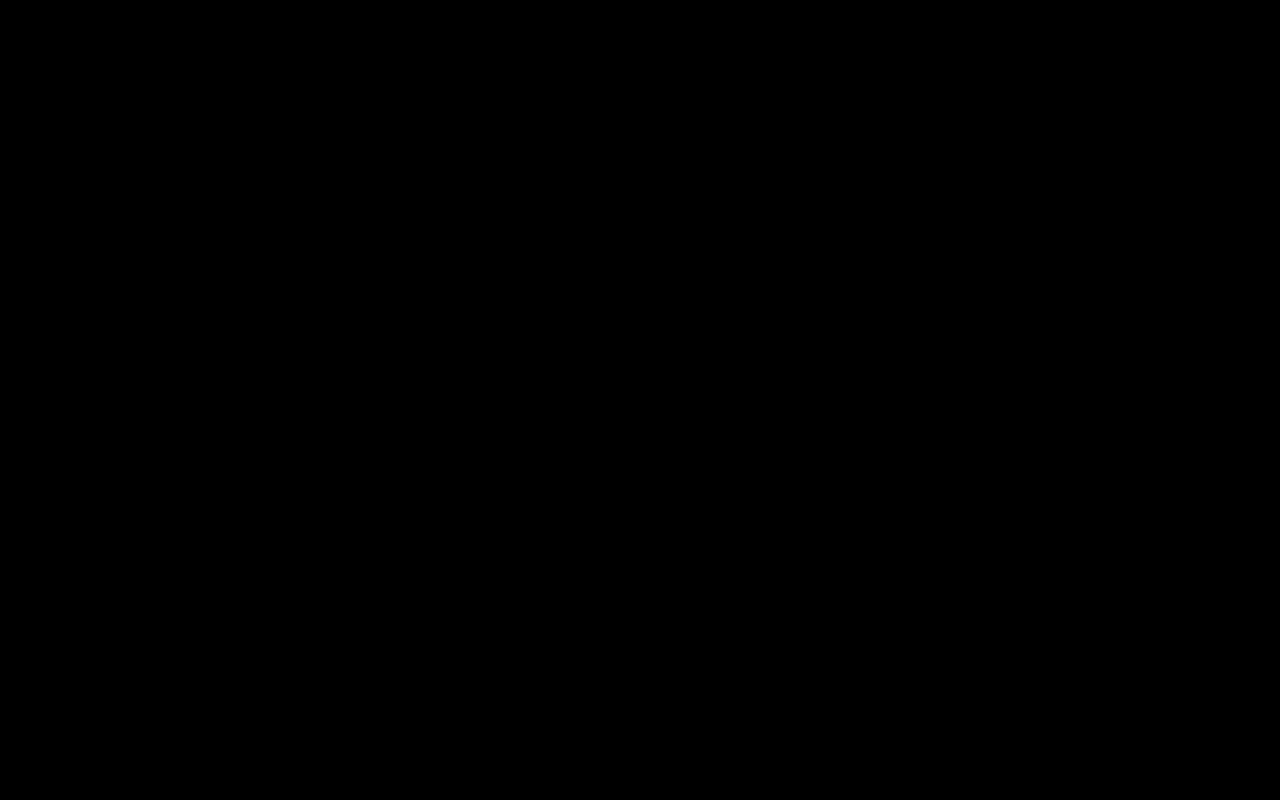
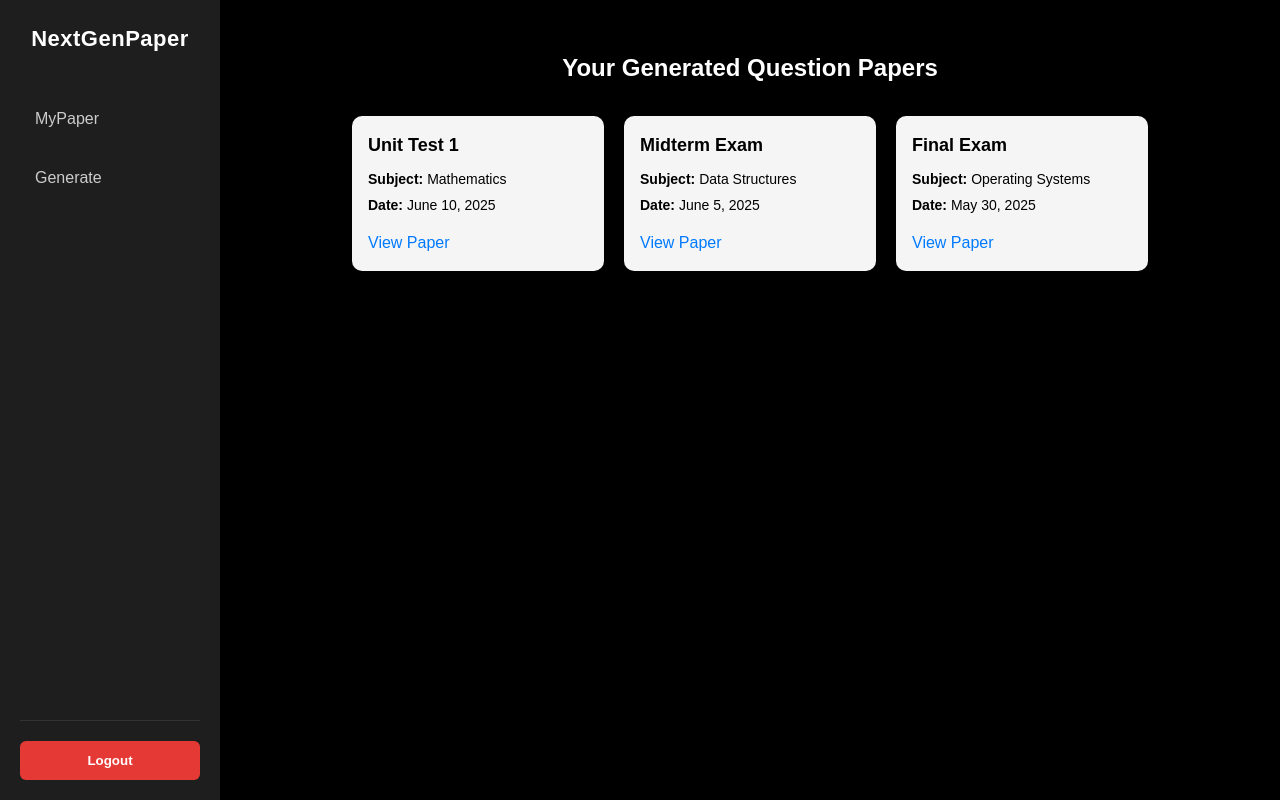
Before and after one commit to AGTechathon/Incepita, a React (Vite) app in the folder frontend/: page /QuestionPapers in a window 1280 px wide. Before the commit this address had no page. Built offline with nearby package versions, Linux system fonts and the light colour scheme.

Commit message:
UI: Added my-papers-page

```diff
--- a/frontend/src/App.jsx
+++ b/frontend/src/App.jsx
@@ -1,34 +1,34 @@
-import Navbar from "./components/navbar/Navbar"
-import { Link } from 'react-router-dom';
-import { Routes, Route } from 'react-router-dom';
+import Navbar from "./components/navbar/Navbar";
+import { Routes, Route, useLocation } from 'react-router-dom';
 import Login from './components/login/Login.jsx';
 import Register from "./components/register/Register.jsx";
 import Sidebar from './components/sidebar/Sidebar.jsx';
-import { useLocation } from "react-router-dom";
 import GeneratePaper from "./components/generatepaper/GeneratePaper.jsx";
+import QuestionPapers from './components/questionPapers/QuestionPapers.jsx';
+import Homepage from "./components/homepage/Homepage.jsx";
 
 function App() {
-
-  const location = useLocation()
-  // const hideside = ['/login' , '/register' , "/" ]
-  const shownav = ['/','/login','/register']
+  const location = useLocation();
+  const shownav = ['/', '/login', '/register'];
   const shouldShowNavbar = shownav.includes(location.pathname);
 
-  return(
-     <>
-      {/* <Navbar /> */}
-      {shouldShowNavbar && <Navbar/> }
-
+  return (
+    <>
+      {shouldShowNavbar && <Navbar />}
 
       <Routes>
-        {/* <Route path="/mypaper" element={<MyPaper />} />
-        <Route path="/generate" element={<Generate />} /> */}
-        <Route path="/:username/generatepaper" element={<GeneratePaper />} />
+        <Route path="/" element={<Homepage />} />
         <Route path="/login" element={<Login />} />
         <Route path="/register" element={<Register />} />
+        <Route path="/:username/generatepaper" element={<GeneratePaper />} />
+        <Route path="/:username/papers" element={<QuestionPapers />} />
+
+        {/* Optional future routes */}
+        <Route path="/QuestionPapers" element={<QuestionPapers />} />
+        <Route path="/generatepaper" element={<GeneratePaper />} />
       </Routes>
     </>
-  )
+  );
 }
 
-export default App
+export default App;
--- a/frontend/src/components/generatepaper/GeneratePaper.jsx
+++ b/frontend/src/components/generatepaper/GeneratePaper.jsx
@@ -1,32 +1,27 @@
-import React, { useState } from 'react';
+import React, { useState, useEffect } from 'react';
 import './GeneratePaper.css';
 import Sidebar from '../sidebar/Sidebar.jsx';
 import { useParams, useNavigate } from 'react-router-dom';
-import { useEffect } from 'react';
 
 const bloomLevels = ['Remember', 'Understand', 'Apply', 'Analyze', 'Evaluate', 'Create'];
 
 const GeneratePaper = () => {
-
     const navigate = useNavigate();
     const { username } = useParams();
-
 
     useEffect(() => {
         const storedUser = localStorage.getItem("username");
         const token = localStorage.getItem("token");
 
-        if (!token || storedUser !== username) {
-            navigate("/login");
-        }
+        console.log("Stored Username:", storedUser);
+        console.log("URL Username Param:", username);
+        console.log("Token:", token);
     }, [username, navigate]);
-
 
     const [curriculumFile, setCurriculumFile] = useState(null);
     const [paperFormatFile, setPaperFormatFile] = useState(null);
     const [weights, setWeights] = useState(Array(6).fill(0));
     const [error, setError] = useState('');
-
 
     const handleFileChange = (e, setFile) => {
         const file = e.target.files[0];
@@ -62,7 +57,6 @@ const GeneratePaper = () => {
 
     return (
         <div className="page-wrapper">
-
             <Sidebar />
 
             <div className="generate-paper-container-with-sidebar">
@@ -117,8 +111,7 @@ const GeneratePaper = () => {
                         className="generate-button"
                         onClick={() => {
                             console.log("Generating paper...");
-
-
+                            // Add backend call or logic here
                         }}
                     >
                         Generate Paper
--- a/frontend/src/components/homepage/Homepage.css
+++ b/frontend/src/components/homepage/Homepage.css
@@ -1,65 +1,52 @@
+/* Background and Layout */
 .homepage-container {
-  position: relative;
   height: 100vh;
-  background: linear-gradient(120deg, #0a0f33, #0f1e47);
+  background: linear-gradient(135deg, #0f2027, #203a43, #2c5364);
   display: flex;
   align-items: center;
   justify-content: center;
+  padding: 0 5%;
+  position: relative;
+  color: #fff;
+  text-align: center;
   overflow: hidden;
 }
 
-.overlay {
-  position: absolute;
-  top: 0;
-  left: 0;
-  height: 100%;
-  width: 100%;
-  background-image: url('https://images.unsplash.com/photo-1532012197267-da84d127e765?ixlib=rb-4.0.3&auto=format&fit=crop&w=1050&q=80');
-  background-size: cover;
-  background-position: center;
-  opacity: 0.08;
-  z-index: 1;
+/* Hero Text */
+.hero-content {
+  max-width: 800px;
+  z-index: 2;
+  backdrop-filter: blur(12px);
+  background-color: rgba(255, 255, 255, 0.05);
+  padding: 40px;
+  border-radius: 20px;
+  border: 1px solid rgba(255, 255, 255, 0.1);
 }
 
-.intro-section {
-  position: relative;
-  z-index: 2;
-  text-align: center;
-  padding: 0 20px;
-  color: #ffffff;
-  max-width: 800px;
-  margin: auto;
-  animation: fadeIn 1s ease-out forwards;
-  opacity: 0;
+.hero-title {
+  font-size: 3rem;
+  font-weight: 800;
+  margin-bottom: 20px;
+  letter-spacing: 1px;
 }
 
-@keyframes fadeIn {
-  to {
-    opacity: 1;
-  }
+.hero-title span {
+  color: #00d4ff;
 }
 
-.intro-title {
-  font-size: 3.8rem;
-  font-weight: 800;
-  margin-bottom: 20px;
-  background: linear-gradient(to right, #00ffe0, #4e9fff);
-  -webkit-background-clip: text;
-  -webkit-text-fill-color: transparent;
+.hero-description {
+  font-size: 1.2rem;
+  margin-bottom: 10px;
+  color: #cfd8dc;
 }
 
-.intro-description {
-  font-size: 1.3rem;
-  margin-bottom: 10px;
-  color: #d1e9ff;
-}
-
-.intro-sub {
+.hero-sub {
   font-size: 1rem;
-  color: #a0c4e8;
+  color: #b0bec5;
   margin-bottom: 30px;
 }
 
+/* Buttons */
 .button-group {
   display: flex;
   gap: 20px;
@@ -67,54 +54,64 @@
   flex-wrap: wrap;
 }
 
-.cta-button,
-.secondary-button {
-  padding: 14px 28px;
+.btn-primary {
+  padding: 12px 24px;
+  background: #00d4ff;
   border: none;
-  border-radius: 30px;
+  color: #000;
+  font-weight: 600;
   font-size: 1rem;
-  font-weight: 600;
+  border-radius: 50px;
   cursor: pointer;
   transition: all 0.3s ease;
 }
 
-.cta-button {
-  background: linear-gradient(to right, #00ffe0, #4e9fff);
-  color: #0a0f33;
-  box-shadow: 0 8px 20px rgba(0, 255, 224, 0.3);
+.btn-primary:hover {
+  background: #00b6e0;
 }
 
-.cta-button:hover {
-  background: linear-gradient(to right, #00d6b3, #3e8fff);
-  box-shadow: 0 8px 28px rgba(0, 255, 224, 0.5);
-  transform: translateY(-2px);
+.btn-secondary {
+  padding: 12px 24px;
+  background: transparent;
+  border: 2px solid #00d4ff;
+  color: #00d4ff;
+  font-weight: 600;
+  font-size: 1rem;
+  border-radius: 50px;
+  cursor: pointer;
+  transition: all 0.3s ease;
 }
 
-.secondary-button {
-  background: transparent;
-  border: 2px solid #00ffe0;
-  color: #00ffe0;
+.btn-secondary:hover {
+  background: rgba(0, 212, 255, 0.1);
 }
 
-.secondary-button:hover {
-  background: #00ffe0;
-  color: #0a0f33;
-  transform: translateY(-2px);
-}
-
-/* Mobile Responsive */
+/* Responsive */
 @media (max-width: 768px) {
-  .intro-title {
-    font-size: 2.6rem;
+  .hero-title {
+    font-size: 2.2rem;
   }
 
-  .intro-description,
-  .intro-sub {
-    font-size: 1rem;
+  .hero-content {
+    padding: 25px;
   }
 
   .button-group {
     flex-direction: column;
-    gap: 12px;
+    gap: 15px;
   }
 }
+.hero-content {
+  animation: fadeInUp 0.8s ease-out;
+}
+
+@keyframes fadeInUp {
+  from {
+    opacity: 0;
+    transform: translateY(40px);
+  }
+  to {
+    opacity: 1;
+    transform: translateY(0);
+  }
+}
--- /dev/null
+++ b/frontend/src/components/questionPapers/QuestionPapers.css
@@ -0,0 +1,82 @@
+.question-container {
+  padding: 20px;
+  font-family: Arial, sans-serif;
+}
+
+h2 {
+  text-align: center;
+  margin-bottom: 30px;
+}
+
+.papers-grid {
+  display: flex;
+  gap: 20px;
+  flex-wrap: wrap;
+  justify-content: center;
+}
+.questionpapers-wrapper {
+  display: flex;
+  min-height: 100vh;
+  background-color: #000; /* optional for theme */
+  color: white;
+}
+
+.questionpapers-content {
+  flex: 1;
+  padding: 30px;
+  overflow-y: auto;
+}
+
+.papers-grid {
+  display: flex;
+  flex-wrap: wrap;
+  gap: 20px;
+}
+
+.paper-card {
+  background: #f1f1f1;
+  color: #000;
+  padding: 20px;
+  border-radius: 10px;
+  width: 250px;
+  box-shadow: 0 2px 8px rgba(0,0,0,0.2);
+  transition: transform 0.2s;
+}
+
+.paper-card:hover {
+  transform: scale(1.03);
+}
+
+.paper-card {
+  width: 220px;
+  background-color: #f5f5f5;
+  padding: 16px;
+  border-radius: 10px;
+  box-shadow: 0 4px 6px rgba(0, 0, 0, 0.1);
+  transition: transform 0.2s;
+}
+
+.paper-card:hover {
+  transform: translateY(-5px);
+}
+
+.paper-card h3 {
+  margin: 0 0 10px 0;
+  font-size: 18px;
+}
+
+.paper-card p {
+  margin: 5px 0;
+  font-size: 14px;
+}
+
+.paper-card a {
+  display: inline-block;
+  margin-top: 10px;
+  color: #007bff;
+  text-decoration: none;
+}
+
+.paper-card a:hover {
+  text-decoration: underline;
+}
--- /dev/null
+++ b/frontend/src/components/questionPapers/QuestionPapers.jsx
@@ -0,0 +1,54 @@
+import React from 'react';
+import './QuestionPapers.css';
+import Sidebar from '../sidebar/Sidebar';
+
+const questionPapers = [
+  {
+    title: 'Unit Test 1',
+    date: 'June 10, 2025',
+    subject: 'Mathematics',
+    file: 'unit1.pdf',
+  },
+  {
+    title: 'Midterm Exam',
+    date: 'June 5, 2025',
+    subject: 'Data Structures',
+    file: 'midterm.pdf',
+  },
+  {
+    title: 'Final Exam',
+    date: 'May 30, 2025',
+    subject: 'Operating Systems',
+    file: 'final.pdf',
+  },
+];
+
+function QuestionPapers() {
+  return (
+    <div className="questionpapers-wrapper">
+      <Sidebar />
+
+      <div className="questionpapers-content">
+        <h2>Your Generated Question Papers</h2>
+        <div className="papers-grid">
+          {questionPapers.map((paper, index) => (
+            <div className="paper-card" key={index}>
+              <h3>{paper.title}</h3>
+              <p><strong>Subject:</strong> {paper.subject}</p>
+              <p><strong>Date:</strong> {paper.date}</p>
+              <a
+                href={`/${paper.file}`}
+                target="_blank"
+                rel="noopener noreferrer"
+              >
+                View Paper
+              </a>
+            </div>
+          ))}
+        </div>
+      </div>
+    </div>
+  );
+}
+
+export default QuestionPapers;
--- a/frontend/src/components/sidebar/Sidebar.jsx
+++ b/frontend/src/components/sidebar/Sidebar.jsx
@@ -4,8 +4,12 @@ import { Link } from 'react-router-dom';
 
 const Sidebar = () => {
 
-    const getUsername = () =>{
+    const getGenerateLink = () =>{
         return "/" + localStorage.getItem("username") + "/generatepaper";
+  }
+
+      const getPaperLink = () =>{
+        return "/" + localStorage.getItem("username") + "/papers";
     }
 
   return (
@@ -13,8 +17,8 @@ const Sidebar = () => {
       <div>
         <nav className="sidebar-nav">
           <Link to="/" className="sidebar-brand">NextGenPaper</Link>
-          <Link to="/mypaper" className="sidebar-link">MyPaper</Link>
-          <Link to={getUsername()} className="sidebar-link">Generate</Link>
+          <Link to={getPaperLink()} className="sidebar-link">MyPaper</Link>
+          <Link to={getGenerateLink()} className="sidebar-link">Generate</Link>
         </nav>
       </div>
       <div className="sidebar-bottom">
--- a/frontend/src/index.css
+++ b/frontend/src/index.css
@@ -10,6 +10,7 @@
   text-rendering: optimizeLegibility;
   -webkit-font-smoothing: antialiased;
   -moz-osx-font-smoothing: grayscale;
+  background-color: #1e1e1e;
 }
 
 /*
```
